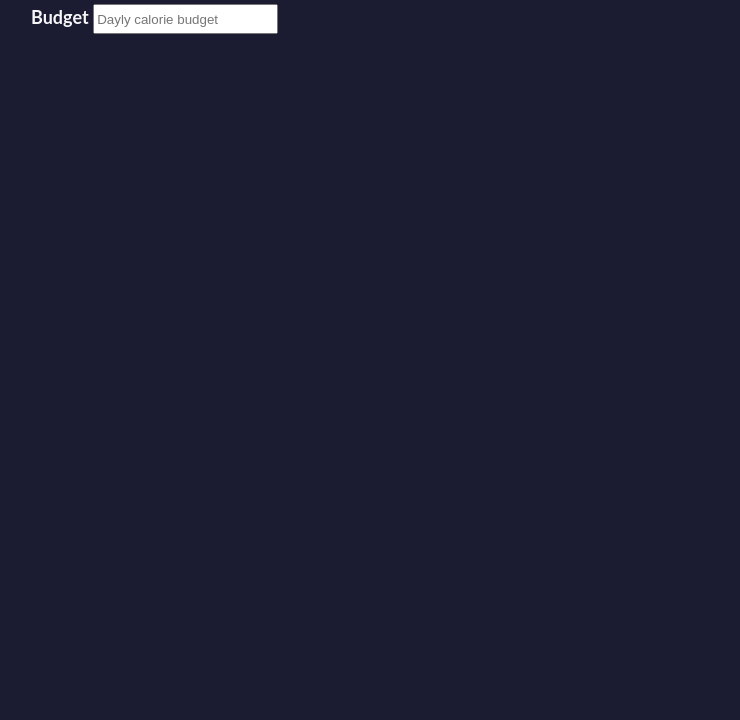
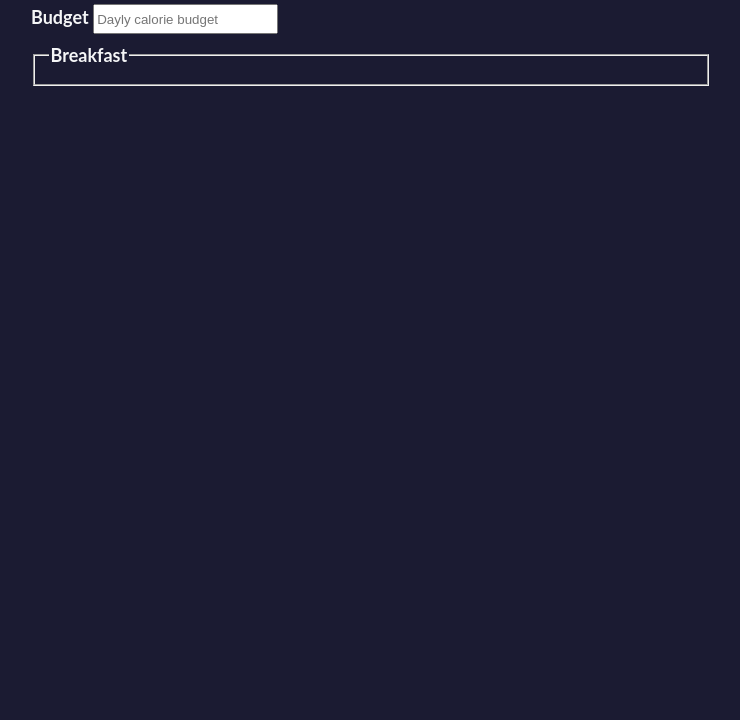
Before and after one commit to R3dF0xph/freecodecamp, a plain HTML site: page 05_calorie counter/index.html in a window 1280 px wide. Shown: the part 80-800 px from the top of the page, without its empty margins (269-1009 px from the left). Drawn offline with Linux system fonts and the light colour scheme.

Commit message:
step 4 add fieldset legend div

```diff
--- a/05_calorie counter/index.html
+++ b/05_calorie counter/index.html
@@ -13,6 +13,10 @@
         <form action="" id = "calorie-counter">
           <label for="budget">Budget</label>
           <input id = "budget" type="number" min = 0 placeholder="Dayly calorie budget" required />
+          <fieldset id="breakfast">
+            <legend>Breakfast</legend>
+            <div class="input-container"></div>
+          </fieldset>
         </form>
       </div>
     </main>
```
